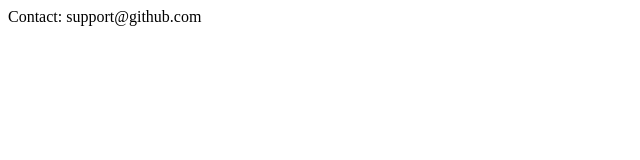
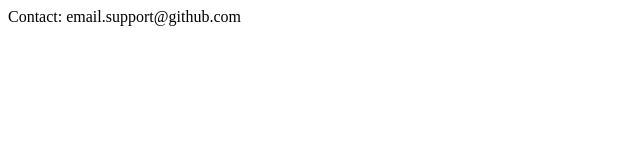
Before and after one commit to renjithsr/hello-world, a plain HTML site: page index.html in a window 1280 px wide. Shown: the full height of the page, 0-640 px from the left. Drawn offline with Linux system fonts and the light colour scheme.

Commit message:
fixed support email

```diff
--- a/index.html
+++ b/index.html
@@ -1 +1 @@
-<div id="footer">Contact: support@github.com</div>
+<div id="footer">Contact: email.support@github.com</div>
```
